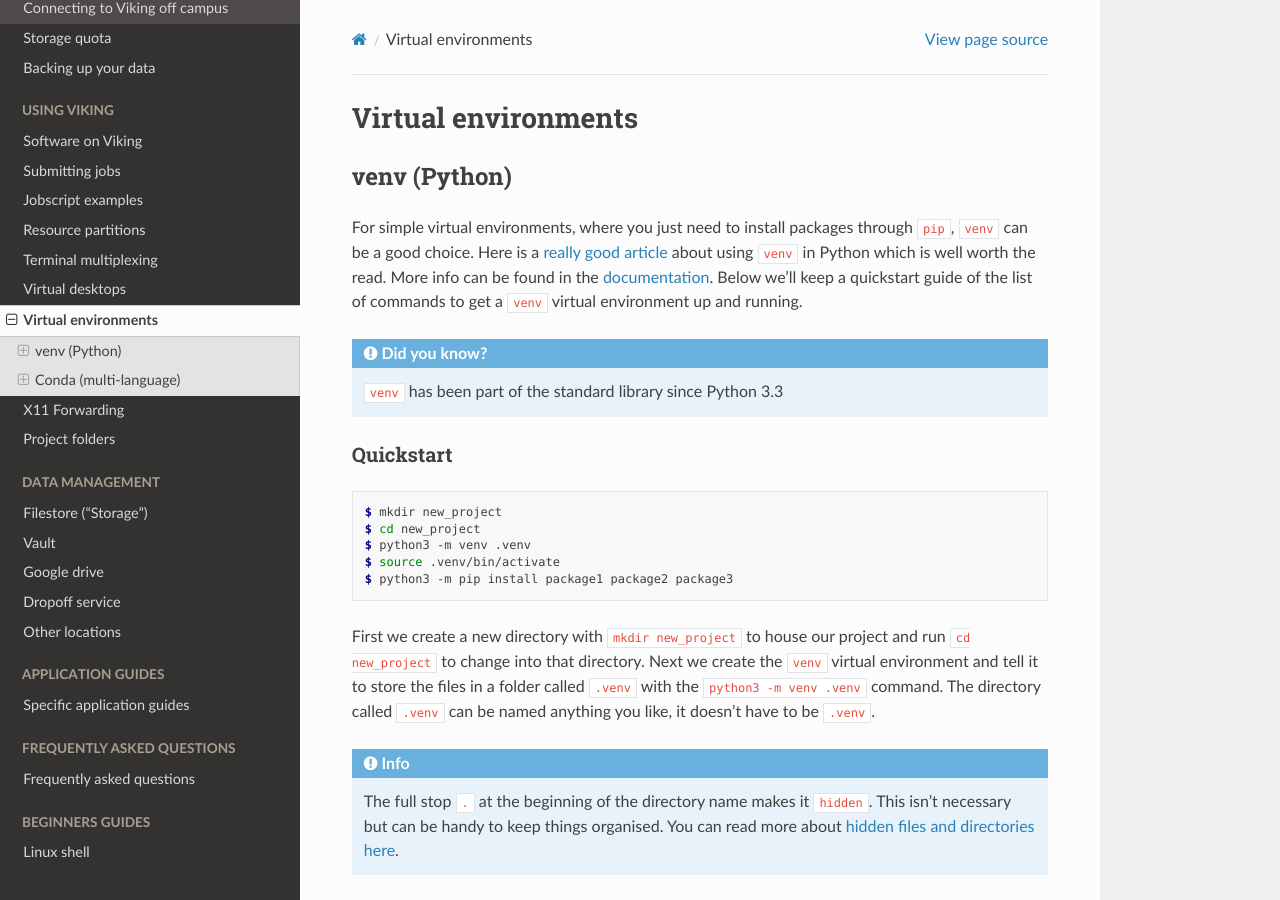
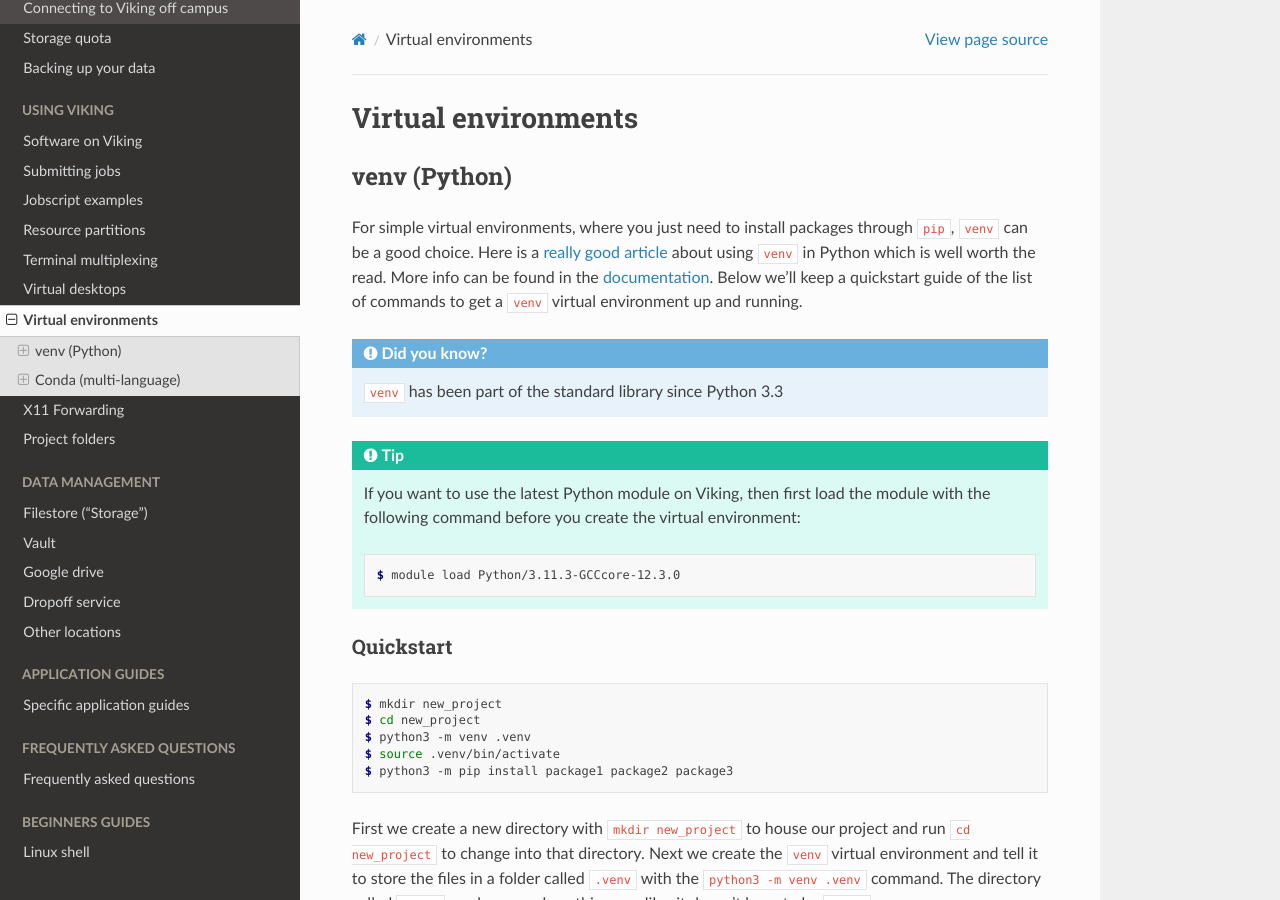
Before and after one commit to university-of-york/research-it-documentation, a Sphinx documentation site: the page built from docs/source/using_viking/virtual_environments.rst, in a window 1280 px wide and 900 px high. Built offline with Sphinx 7.4.7 and the Read the Docs theme 2.0.0, drawn with Linux system fonts in a browser that asks for light colours.

Commit message:
Add note about Python version for venv

```diff
--- a/docs/source/using_viking/virtual_environments.rst
+++ b/docs/source/using_viking/virtual_environments.rst
@@ -9,6 +9,14 @@ For simple virtual environments, where you just need to install packages through
 .. admonition:: Did you know?
 
    ``venv`` has been part of the standard library since Python 3.3
+
+.. tip::
+
+    If you want to use the latest Python module on Viking, then first load the module with the following command before you create the virtual environment:
+
+    .. code-block:: console
+
+        $ module load {MOD_PYTHON}
 
 Quickstart
 ^^^^^^^^^^
```
